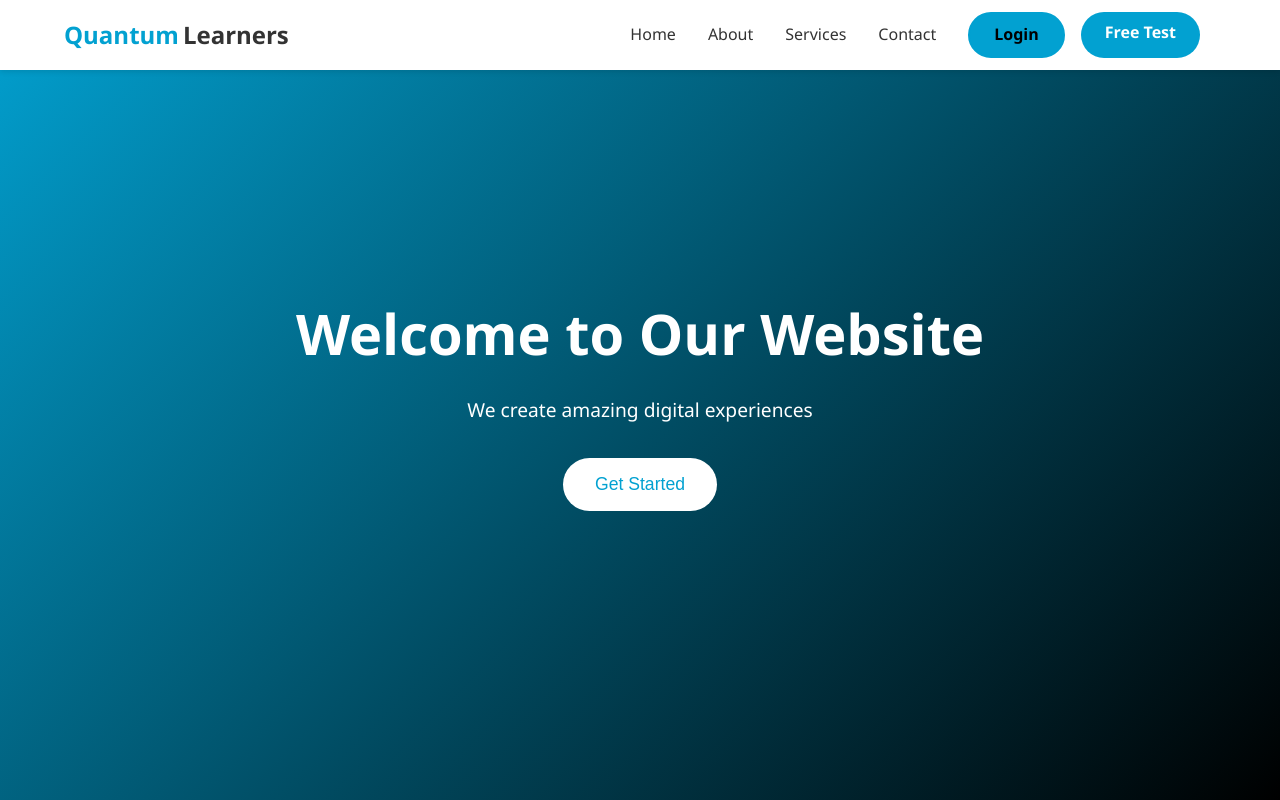
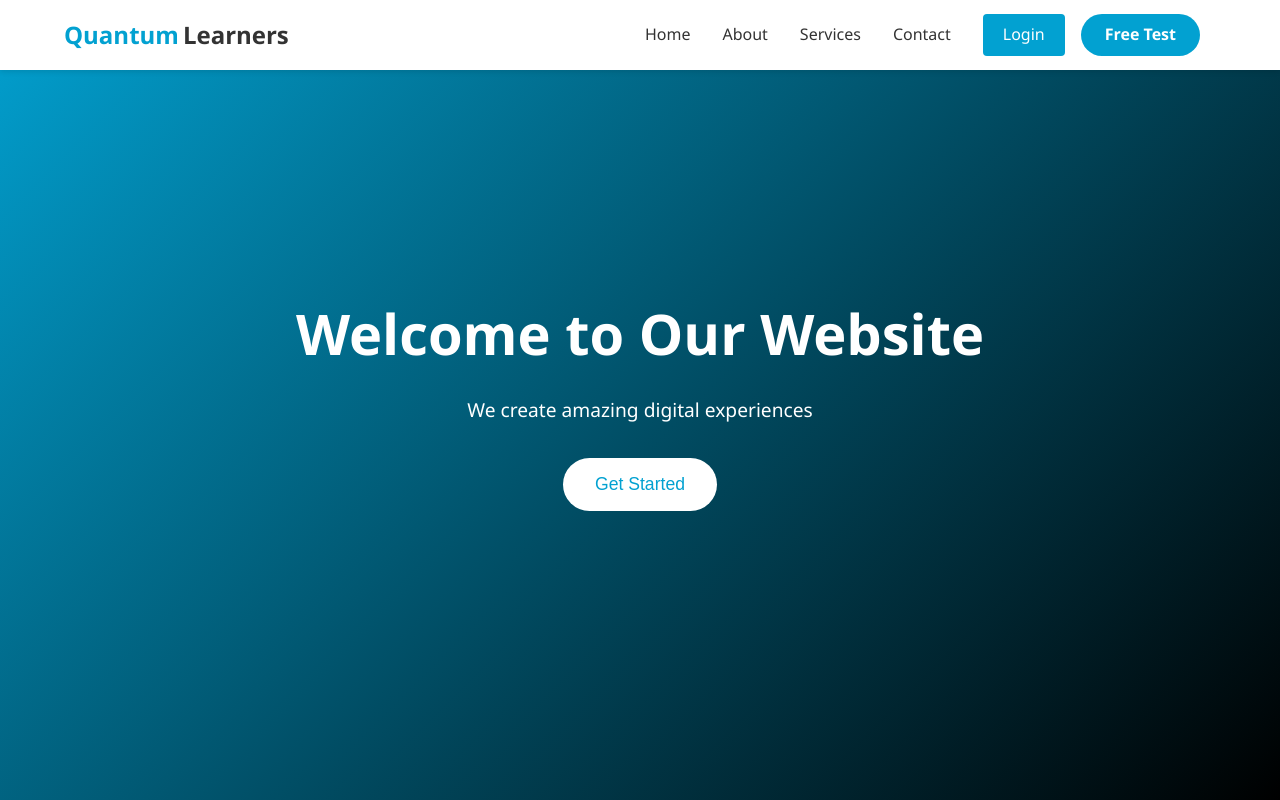
Before and after one commit to sohaildoc95/quantumlearners, a website: page public/index.html in a window 1280 px wide. Shown: the top 800 px of the page. Drawn offline with Linux system fonts and the light colour scheme.

Commit message:
'Changes

```diff
--- a/public/assets/css/styles.css
+++ b/public/assets/css/styles.css
@@ -79,17 +79,16 @@ body {
 }
 
 .nav-links .login-btn {
-    padding: 0.5rem 1.5rem;
-    border: 2px solid #02a1d1;
-    border-radius: 25px;
-    color: black;
-    font-weight: 600;
-    transition: all 0.3s ease;
+    background-color: #02a1d1;
+    color: white;
+    padding: 8px 20px;
+    border-radius: 4px;
+    text-decoration: none;
+    transition: background-color 0.3s ease;
 }
 
 .nav-links .login-btn:hover {
-    background-color: #02a1d1;
-    color: white;
+    background-color: #0288b0;
 }
 
 .nav-links .test-btn {
```
